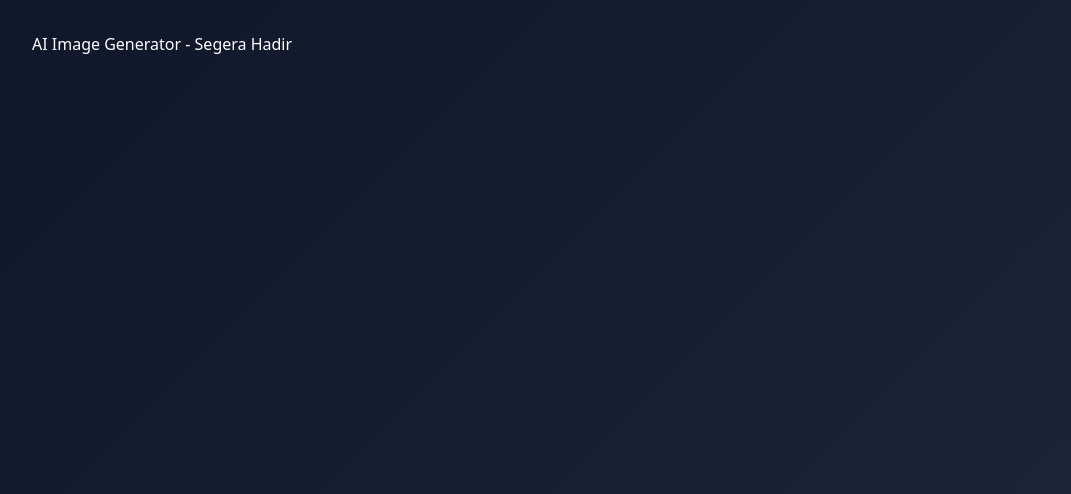
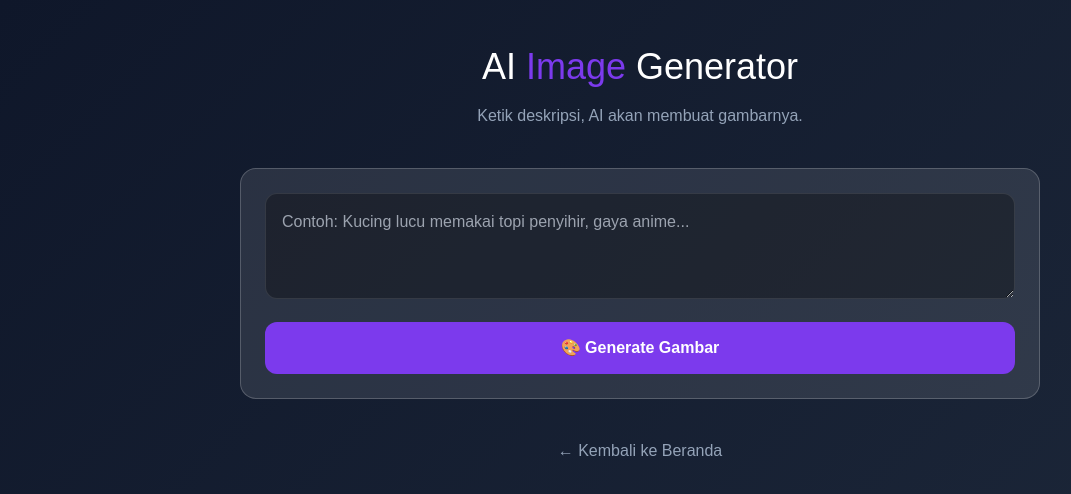
Before and after one commit to Skyzo-himonoto/TetrisCloud, a Next.js app: page /tools/image-ai in a window 1280 px wide. Shown: the top 494 px of the page, without its empty margins (0-1071 px from the left). Built offline with nearby package versions, Linux system fonts and the light colour scheme.

Commit message:
Update page.tsx

```diff
--- a/src/app/tools/image-ai/page.tsx
+++ b/src/app/tools/image-ai/page.tsx
@@ -1,3 +1,65 @@
+'use client';
+
+import { useState } from 'react';
+
 export default function ImageAIPage() {
-  return <div className="p-8 text-white">AI Image Generator - Segera Hadir</div>;
+  const [prompt, setPrompt] = useState('');
+  const [imageUrl, setImageUrl] = useState('');
+  const [isLoading, setIsLoading] = useState(false);
+
+  const handleGenerate = async () => {
+    if (!prompt) return;
+    setIsLoading(true);
+    setImageUrl('');
+
+    const url = `https://image.pollinations.ai/prompt/${encodeURIComponent(prompt)}?width=512&height=512&nologo=true`;
+
+    setTimeout(() => {
+      setImageUrl(url);
+      setIsLoading(false);
+    }, 2000);
+  };
+
+  return (
+    <main style={{ minHeight: '100vh', background: 'linear-gradient(135deg, #0f172a, #1e293b)', color: 'white', padding: '40px 20px', fontFamily: 'Arial, sans-serif' }}>
+      <div style={{ maxWidth: '800px', margin: '0 auto' }}>
+
+        <div style={{ textAlign: 'center', marginBottom: '40px' }}>
+          <h1 style={{ fontSize: '36px', marginBottom: '10px' }}>
+            AI <span style={{ color: '#7C3AED' }}>Image</span> Generator
+          </h1>
+          <p style={{ color: '#94a3b8' }}>Ketik deskripsi, AI akan membuat gambarnya.</p>
+        </div>
+
+        <div style={{ background: 'rgba(255,255,255,0.1)', border: '1px solid rgba(255,255,255,0.2)', borderRadius: '16px', padding: '24px', marginBottom: '20px' }}>
+          <textarea
+            style={{ width: '100%', background: 'rgba(0,0,0,0.3)', border: '1px solid rgba(255,255,255,0.1)', borderRadius: '12px', padding: '16px', color: 'white', fontSize: '16px', outline: 'none', boxSizing: 'border-box' }}
+            rows={3}
+            placeholder="Contoh: Kucing lucu memakai topi penyihir, gaya anime..."
+            value={prompt}
+            onChange={(e) => setPrompt(e.target.value)}
+          />
+          <button
+            onClick={handleGenerate}
+            disabled={isLoading}
+            style={{ marginTop: '16px', background: isLoading ? '#4c1d95' : '#7C3AED', color: 'white', padding: '14px 28px', borderRadius: '12px', border: 'none', fontSize: '16px', fontWeight: 'bold', cursor: isLoading ? 'not-allowed' : 'pointer', width: '100%' }}
+          >
+            {isLoading ? '⏳ Membuat Gambar...' : '🎨 Generate Gambar'}
+          </button>
+        </div>
+
+        {imageUrl && (
+          <div style={{ background: 'rgba(255,255,255,0.05)', border: '1px solid rgba(255,255,255,0.2)', borderRadius: '16px', padding: '24px', textAlign: 'center' }}>
+            <h3 style={{ color: 'white', marginTop: 0 }}>Hasil:</h3>
+            <img src={imageUrl} alt="Generated" style={{ maxWidth: '100%', borderRadius: '12px' }} />
+          </div>
+        )}
+
+        <div style={{ textAlign: 'center', marginTop: '40px' }}>
+          <a href="/" style={{ color: '#94a3b8', textDecoration: 'none' }}>← Kembali ke Beranda</a>
+        </div>
+
+      </div>
+    </main>
+  );
 }
```
